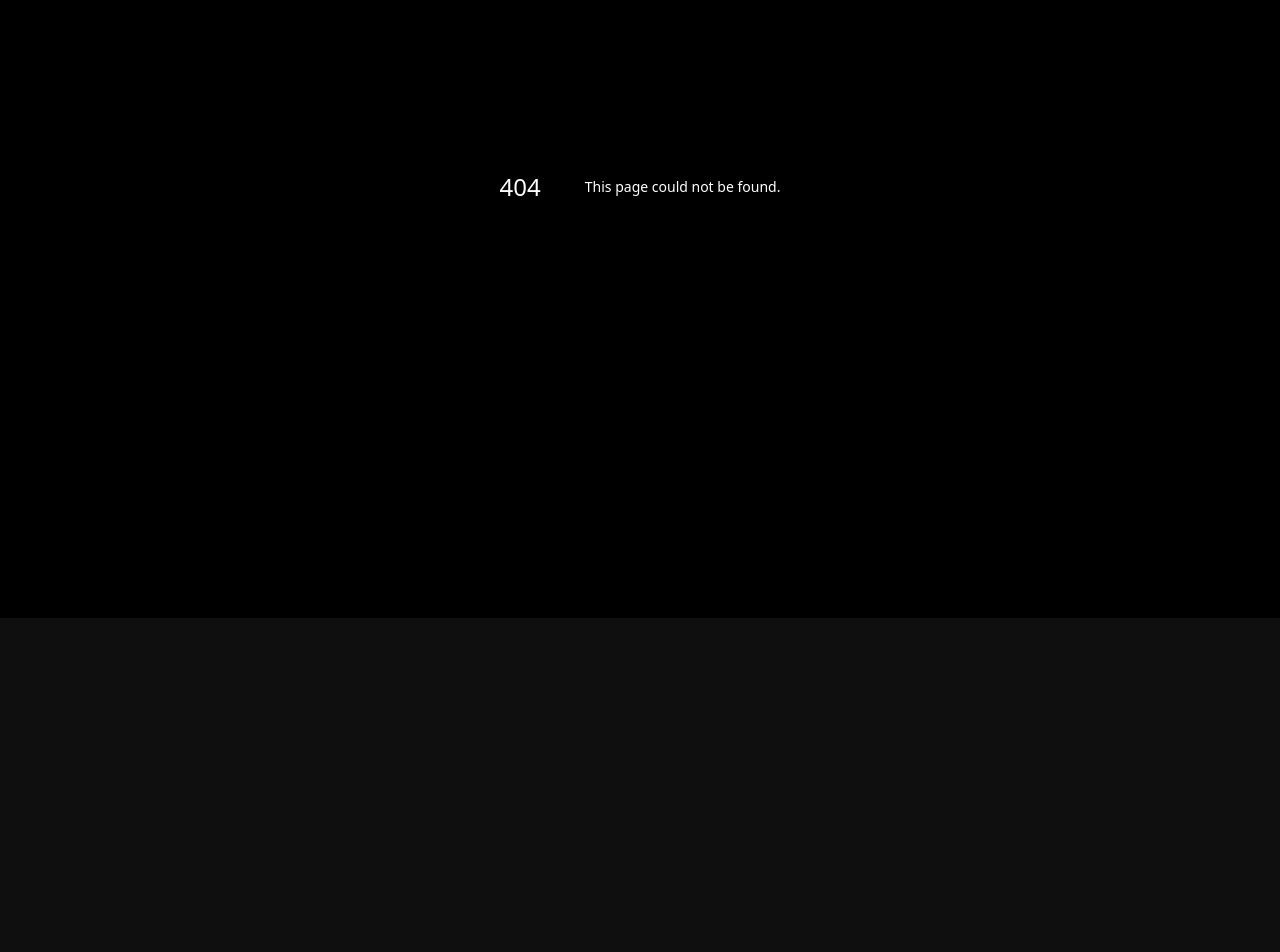
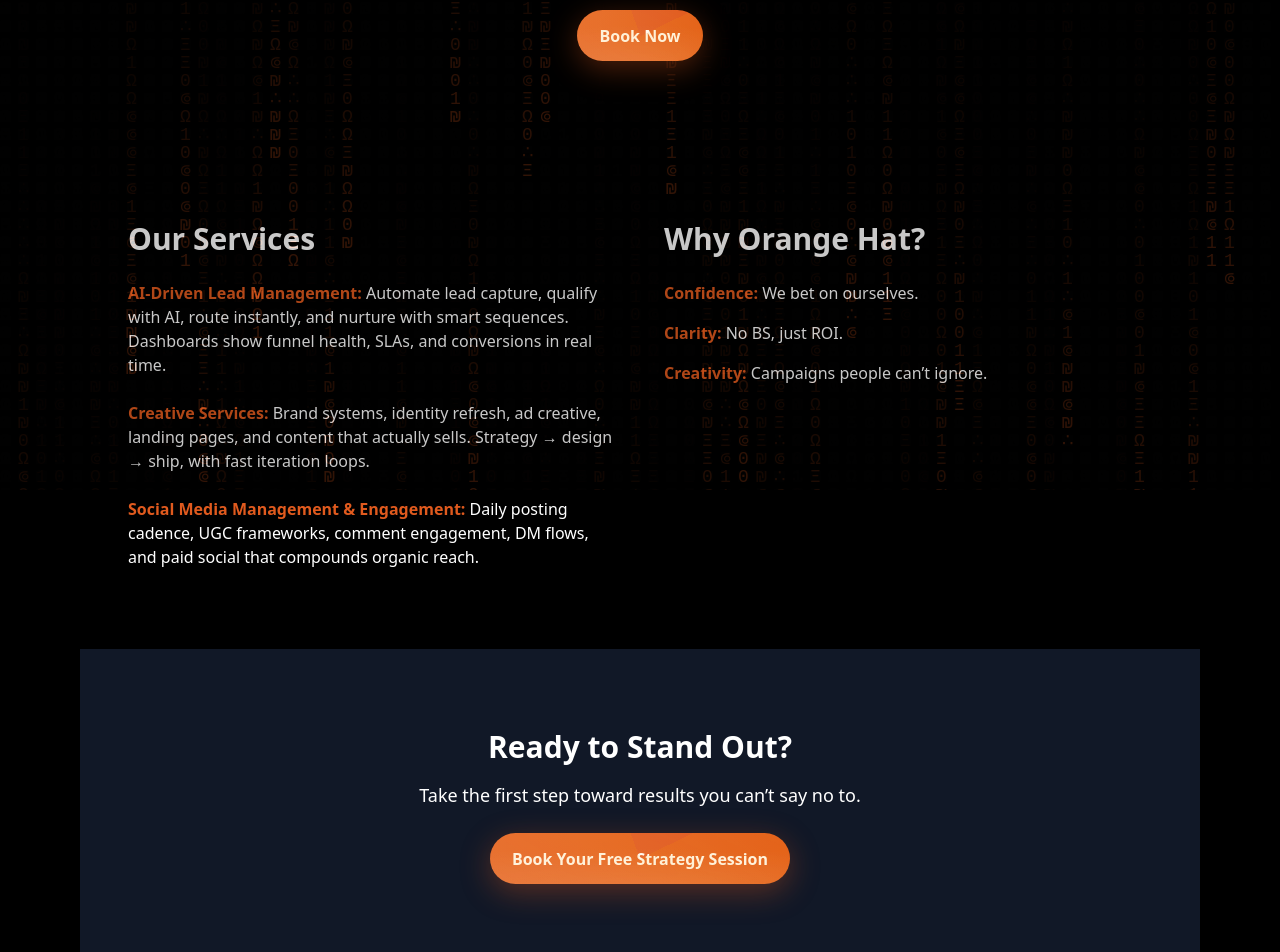
Before and after one commit to MrOrangeUS/orangehat-marketing, a Next.js app: page / in a window 1280 px wide. Before the commit this address had no page. Shown: the part 310-1262 px from the top of the page. Before the commit the page ends 928 px from the top, so only its background shows below. Built offline with nearby package versions, Linux system fonts and the light colour scheme; no server answers.

Commit message:
Add home page with services and matrix effect

```diff
--- /dev/null
+++ b/app/page.tsx
@@ -0,0 +1,76 @@
+import dynamic from 'next/dynamic';
+
+const MatrixRain = dynamic(() => import('../components/MatrixRain'), { ssr: false });
+
+export default function Page() {
+  const BOOK_URL = process.env.NEXT_PUBLIC_BOOK_URL || "#";
+
+  return (
+    <main className="bg-black text-white min-h-screen">
+      <MatrixRain glyph="01ΩΞ₪⟃∴" color="#E05A1E" density={18} />
+      {/* Hero */}
+      <section className="flex flex-col items-center justify-center py-20">
+        <h1 className="text-5xl font-bold mb-4 text-center">Orange Hat Marketing</h1>
+        <p className="text-xl text-center max-w-2xl mb-6">
+          We make your marketing impossible to ignore. Our team delivers results that make saying "yes" the only option.
+        </p>
+        <a
+          href={BOOK_URL}
+          target="_blank" rel="noopener"
+          className="oh-pill inline-flex items-center justify-center"
+        >
+          Book Now
+        </a>
+      </section>
+
+      {/* Services */}
+      <section className="py-20">
+        <div className="max-w-5xl mx-auto grid md:grid-cols-2 gap-12">
+          <div>
+            <h2 className="text-3xl font-semibold mb-6">Our Services</h2>
+            <ul className="space-y-6">
+              <li>
+                <span className="font-bold text-[--oh-orange]">AI-Driven Lead Management:</span>{" "}
+                Automate lead capture, qualify with AI, route instantly, and nurture with smart sequences. Dashboards show
+                funnel health, SLAs, and conversions in real time.
+              </li>
+              <li>
+                <span className="font-bold text-[--oh-orange]">Creative Services:</span>{" "}
+                Brand systems, identity refresh, ad creative, landing pages, and content that actually sells. Strategy → design →
+                ship, with fast iteration loops.
+              </li>
+              <li>
+                <span className="font-bold text-[--oh-orange]">Social Media Management & Engagement:</span>{" "}
+                Daily posting cadence, UGC frameworks, comment engagement, DM flows, and paid social that compounds organic reach.
+              </li>
+            </ul>
+          </div>
+
+          <div>
+            <h2 className="text-3xl font-semibold mb-6">Why Orange Hat?</h2>
+            <ul className="space-y-4">
+              <li><span className="font-bold text-[--oh-orange]">Confidence:</span> We bet on ourselves.</li>
+              <li><span className="font-bold text-[--oh-orange]">Clarity:</span> No BS, just ROI.</li>
+              <li><span className="font-bold text-[--oh-orange]">Creativity:</span> Campaigns people can’t ignore.</li>
+            </ul>
+          </div>
+        </div>
+      </section>
+
+      {/* CTA */}
+      <section className="py-20 bg-gray-900">
+        <div className="max-w-3xl mx-auto text-center">
+          <h2 className="text-3xl font-semibold mb-4">Ready to Stand Out?</h2>
+          <p className="text-lg mb-6">Take the first step toward results you can’t say no to.</p>
+          <a
+            href={BOOK_URL}
+            target="_blank" rel="noopener"
+            className="oh-pill inline-flex items-center justify-center"
+          >
+            Book Your Free Strategy Session
+          </a>
+        </div>
+      </section>
+    </main>
+  );
+}
```
